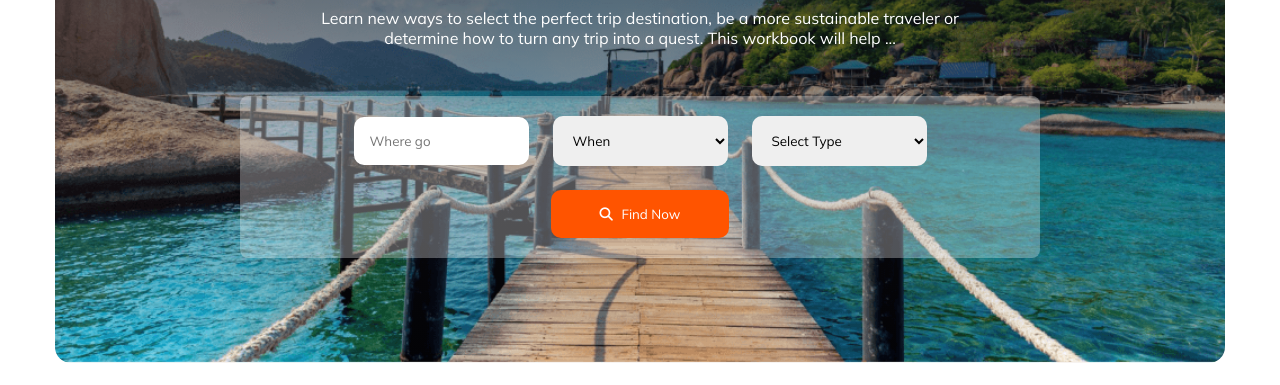
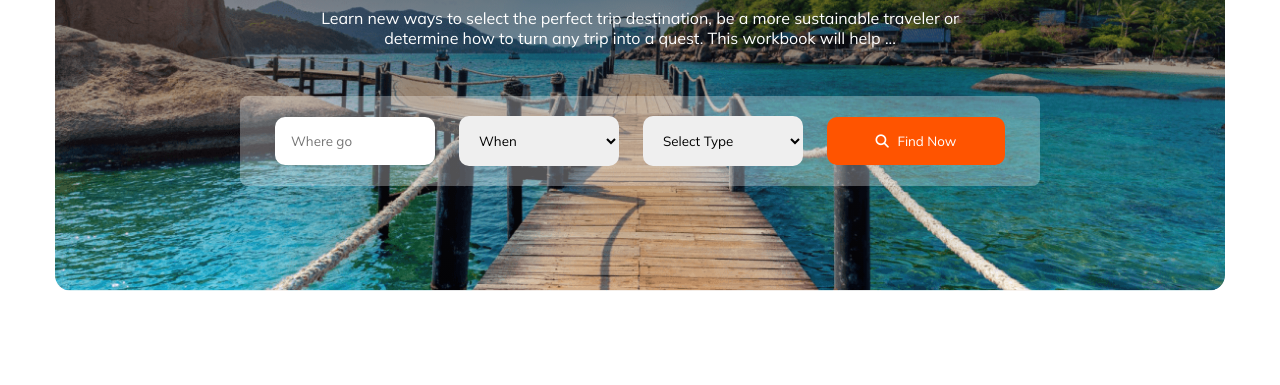
Before and after one commit to robayet-islam/unique-travel, a plain HTML site: page index.html in a window 1280 px wide. Shown: the part 291-676 px from the top of the page. Drawn offline with Linux system fonts and the light colour scheme.

Commit message:
Uniqe travels created

```diff
--- a/css/style.css
+++ b/css/style.css
@@ -132,7 +132,7 @@ a {
 .banner-iput-filed input,
 .banner-iput-filed select {
     padding: 16px;
-    width: 175px;
+    width: 160px;
     border-radius: 10px;
     border: none;
 }
```
